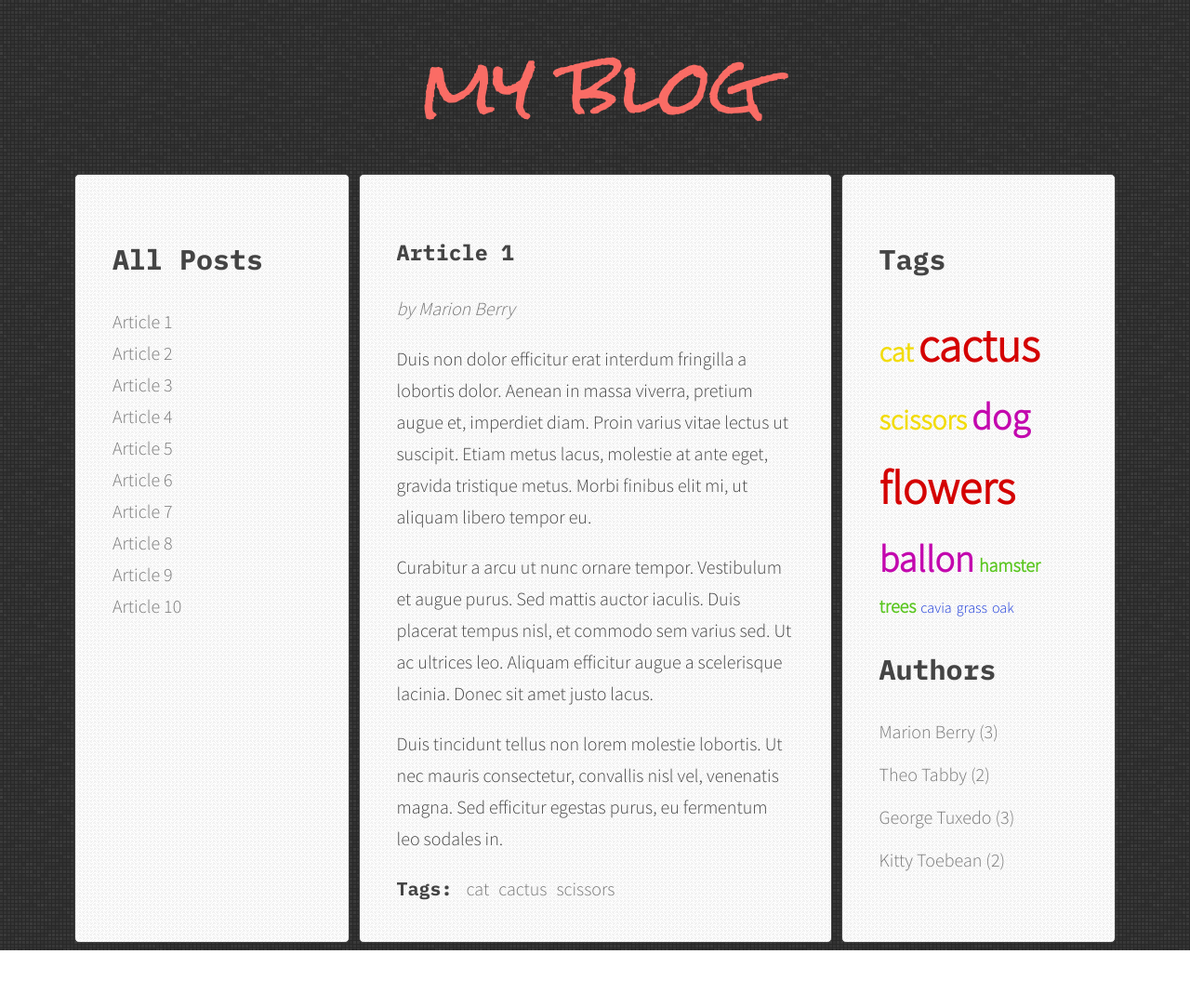
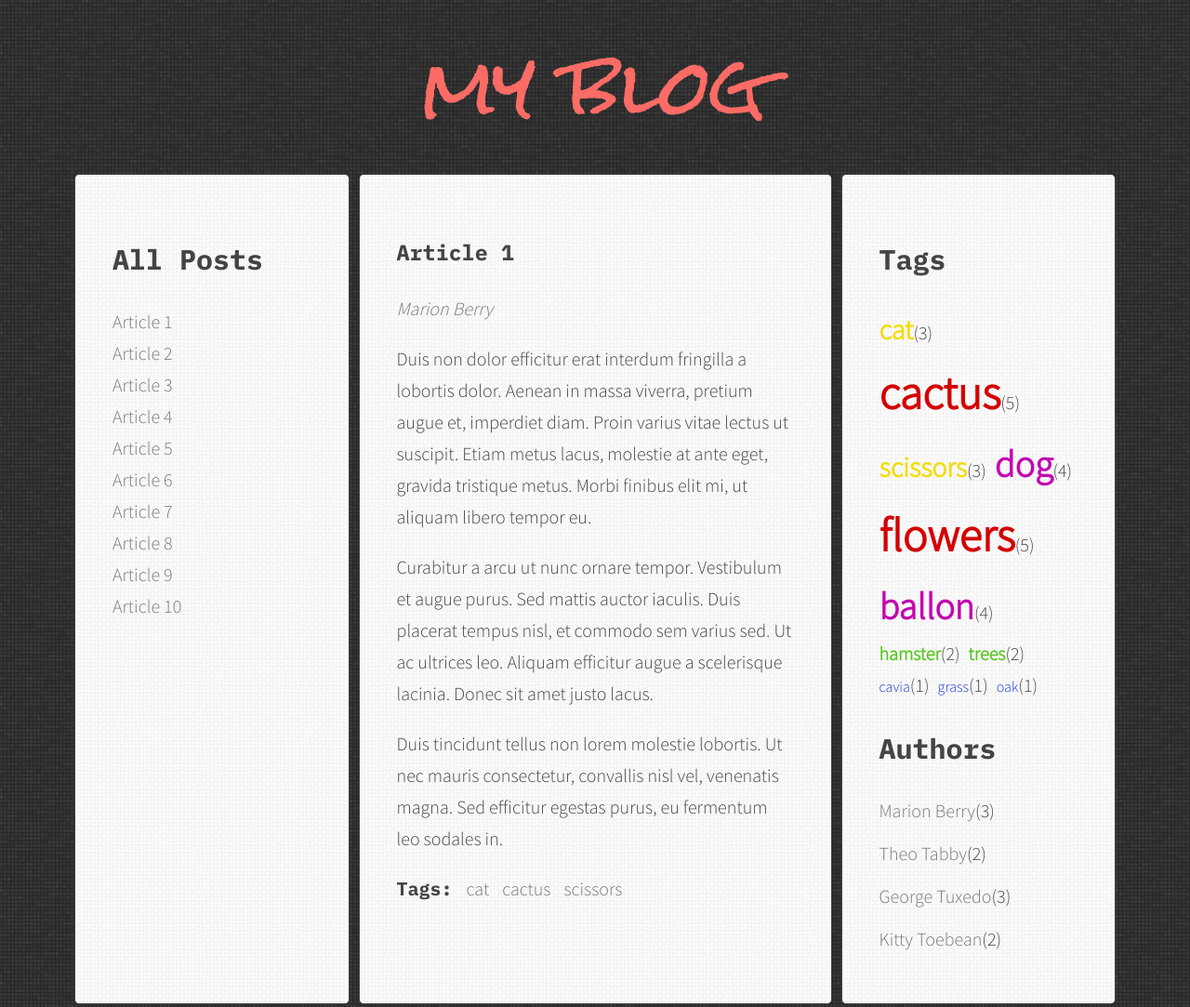
Before and after one commit to ms-kodi-2024/javascript-blog, a website: page index.html in a window 1280 px wide. Shown: the top 1083 px of the page at 93% size. Before the commit the page ends 1022 px from the top, so only its background shows below. Drawn offline with nearby package versions, Linux system fonts and the light colour scheme.

Commit message:
Add Handlebars to project

```diff
--- a/index.html
+++ b/index.html
@@ -179,6 +179,26 @@
       </main>
     </div>
   </div>
+  <script id="template-article-link" type="text/x-handlebars-template">
+    <li><a href="#{{ id }}"><span>{{ title }}</span></a></li>
+  </script>
+  <script id="template-tag-link" type="text/x-handlebars-template">
+    <li><a href="#tag-{{ tagKey }}">{{ tagKey }}</a></li>
+  </script>
+  <script id="template-author-link" type="text/x-handlebars-template">
+    <a href="#author-{{ author }}">{{ author }}</a>
+  </script>
+  <script id="template-tag-cloud-link" type="text/x-handlebars-template">
+    {{#each tags}}
+    <li><a class="{{ className }}" href="#tag-{{ tag }}">{{ tag }}</a>({{ count }})</li>
+    {{/each}}
+  </script>
+  <script id="template-author-cloud-link" type="text/x-handlebars-template">
+    {{#each authors}}
+    <li><a href="#author-{{ author }}">{{ author }}</a>({{ count }})</li>
+    {{/each}}
+  </script>
+  <script src="https://cdnjs.cloudflare.com/ajax/libs/handlebars.js/4.1.0/handlebars.min.js"></script>
   <script src="js/script.js"></script>
 </body>
 </html>
--- a/js/script.js
+++ b/js/script.js
@@ -1,4 +1,11 @@
 'use strict';
+const templates = {
+  articleLink: Handlebars.compile(document.querySelector('#template-article-link').innerHTML),
+  tagLink: Handlebars.compile(document.querySelector('#template-tag-link').innerHTML),
+  authorLink: Handlebars.compile(document.querySelector('#template-author-link').innerHTML),
+  tagCloudLink: Handlebars.compile(document.querySelector('#template-tag-cloud-link').innerHTML),
+  authorCloudLink: Handlebars.compile(document.querySelector('#template-author-cloud-link').innerHTML),
+};
 
 const opts = {
   tagSizes: {
@@ -12,7 +19,9 @@ const select = {
     articles: '.post',
     linksTo: {
       tags: 'a[href^="#tag-"]',
+      activeTags: 'a.active[href^="#tag-"]',
       authors: 'a[href^="#author-"]',
+      activeAuthors: 'a.active[href^="#author-"]',
     },
   },
   article: {
@@ -88,7 +97,8 @@ function generateTitleLinks(customSelector = '', customAuthor = ''){
 
     /* [DONE] create HTML of the link */
 
-    const linkHTML = `<li><a href="#${articleId}"><span>${articleTitle}</span></a></li>`;
+    const linkHTMLData = {id: articleId, title: articleTitle};
+    const linkHTML = templates.articleLink(linkHTMLData);
 
     /* [DONE] insert link into titleList */
 
@@ -150,10 +160,11 @@ function generateTags() {
     for (const tag of articleTagsArray) {
 
       /* [DONE] generate HTML of the link */
-      const linkTag = `<li><a href='#tag-${tag}'>${tag}</a></li>`;
+      const tagHTMLData = {tagKey: tag};
+      const tagHTML = templates.tagLink(tagHTMLData);
 
       /* [DONE] add generated code to html variable */
-      linksHTML = linksHTML + linkTag;
+      linksHTML = linksHTML + tagHTML;
 
       /* [NEW] check if this link is NOT already in allTags */
       if(!allTags[tag]) {
@@ -178,19 +189,23 @@ function generateTags() {
   const tagsParams = calculateTagsParams(allTags);
 
   /* [NEW] create variable for all links HTML code */
-  let allTagsHTML = '';
+  const allTagsData = {tags: []};
 
   /* [NEW] START LOOP: for each tag in allTags: */
   for (const tag in allTags) {
 
     /* [NEW] generate code of a link and add it to allTagsHTML */
-    allTagsHTML += `<li><a class=${calculateTagClass(allTags[tag], tagsParams)} href=#tag-${tag}>${tag}</a></li>`;
+    allTagsData.tags.push({
+      tag: tag,
+      count: allTags[tag],
+      className: calculateTagClass(allTags[tag], tagsParams)
+    });
 
   }
   /* [NEW] END LOOP: for each tag in allTags: */
 
   /*[NEW] add HTML from allTagsHTML to tagList */
-  tagList.innerHTML = allTagsHTML;
+  tagList.innerHTML = templates.tagCloudLink(allTagsData);
 }
 
 generateTags();
@@ -210,7 +225,7 @@ function tagClickHandler(event) {
   const tag = href.replace('#tag-','');
 
   /* [DONE] find all tag links with class active */
-  const activeTagLinks = document.querySelectorAll('a.active[href^="#tag-"]');
+  const activeTagLinks = document.querySelectorAll(select.all.linksTo.activeTags);
 
   /* [DONE] START LOOP: for each active tag link */
   for (const tag of activeTagLinks) {
@@ -261,8 +276,11 @@ function generateAuthors() {
   for (const article of articles) {
     const authorWrapper = article.querySelector(select.article.author);
     const articleAuthor = article.getAttribute('data-author');
-    const linkAuthor = `<a href="#author-${articleAuthor}">by ${articleAuthor}</a>`;
-    authorWrapper.innerHTML = linkAuthor;
+
+    const authorHTMLData = {author: articleAuthor};
+    const authorHTML = templates.authorLink(authorHTMLData);
+    authorWrapper.innerHTML = authorHTML;
+
     if (!allAuthors[articleAuthor]) {
       allAuthors[articleAuthor] = 1;
     } else {
@@ -270,11 +288,15 @@ function generateAuthors() {
     }
   }
   const authorList = document.querySelector(select.listOf.authors);
-  let allAuthorsHTML = '';
+  const allAuthorsData = {authors: []};
+
   for (const author in allAuthors) {
-    allAuthorsHTML += `<li><a href="#author-${author}">${author} (${allAuthors[author]})</a>`;
+    allAuthorsData.authors.push({
+      author: author,
+      count: allAuthors[author],
+    });
   }
-  authorList.innerHTML = allAuthorsHTML;
+  authorList.innerHTML = templates.authorCloudLink(allAuthorsData);
 }
 
 generateAuthors();
@@ -286,7 +308,7 @@ function authorClickHandler(event) {
 
   const href = clickedElement.getAttribute('href');
   const author = href.replace('#author-','');
-  const activeAuthorLinks = document.querySelectorAll('a.active[href^="#author-"]');
+  const activeAuthorLinks = document.querySelectorAll(select.all.linksTo.activeAuthors);
 
   for (const authorLink of activeAuthorLinks) {
     authorLink.classList.remove('active');
```
Also changed, not shown: .eslintrc.json.
